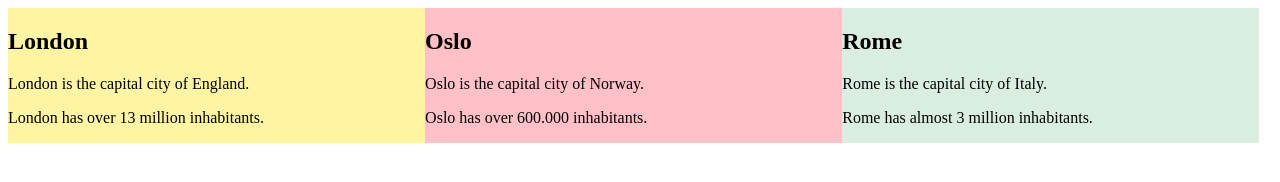
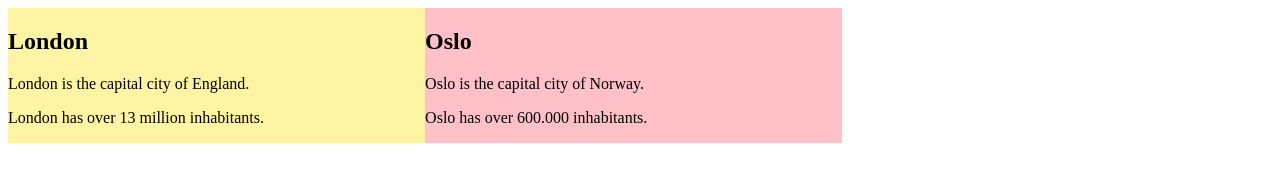
Before and after one commit to RifkiEka1/kelompok, a plain HTML site: page index.html in a window 1280 px wide. Drawn offline with Linux system fonts and the light colour scheme.

Commit message:
menghapus sebagian code

```diff
--- a/index.html
+++ b/index.html
@@ -25,13 +25,6 @@ div.mycontainer div {
     <p>Oslo is the capital city of Norway.</p>
     <p>Oslo has over 600.000 inhabitants.</p>
   </div>
-
-  <div style="background-color:#D9EEE1;">
-    <h2>Rome</h2>
-    <p>Rome is the capital city of Italy.</p>
-    <p>Rome has almost 3 million inhabitants.</p>
-  </div>
-
 </div>
 
 </body>
```
